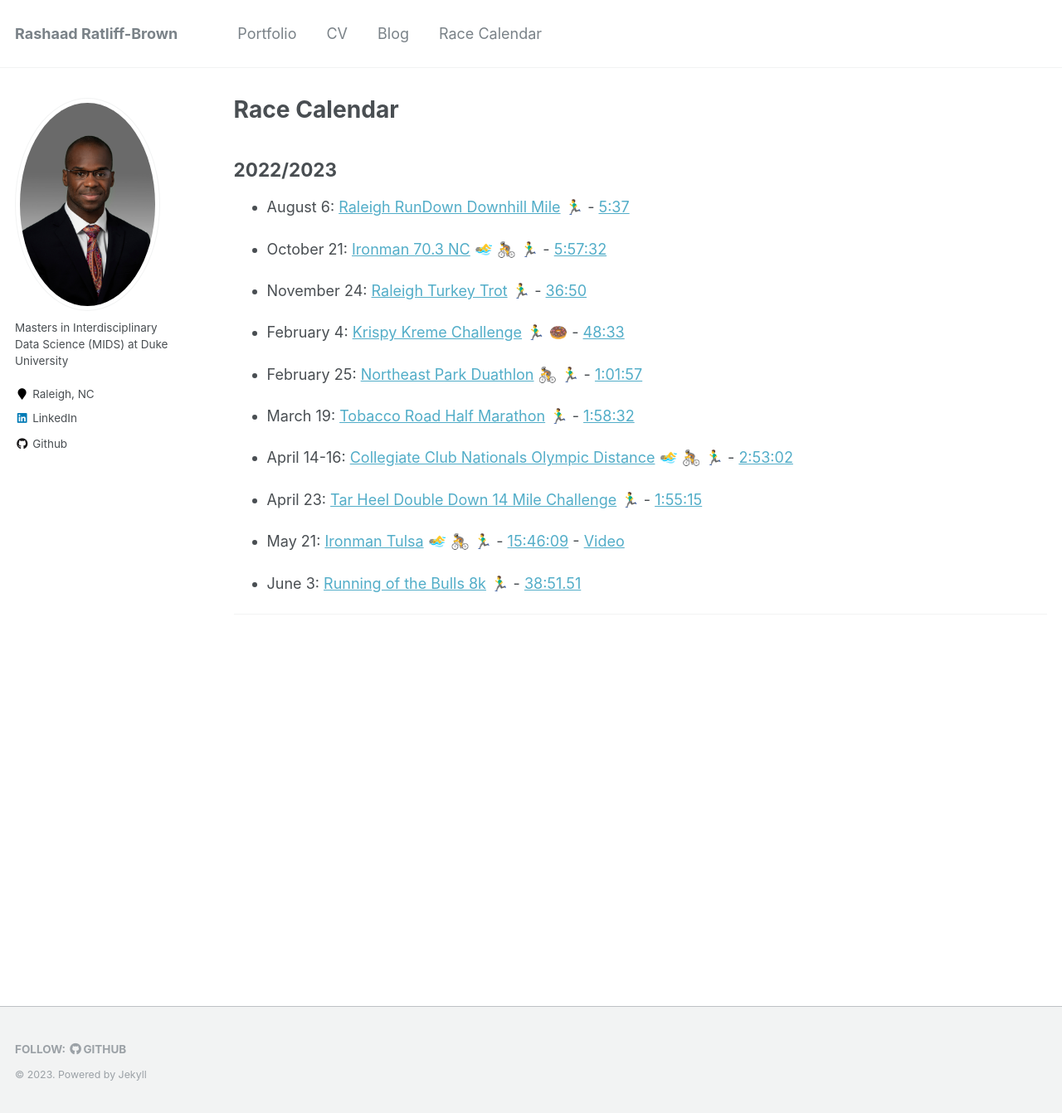
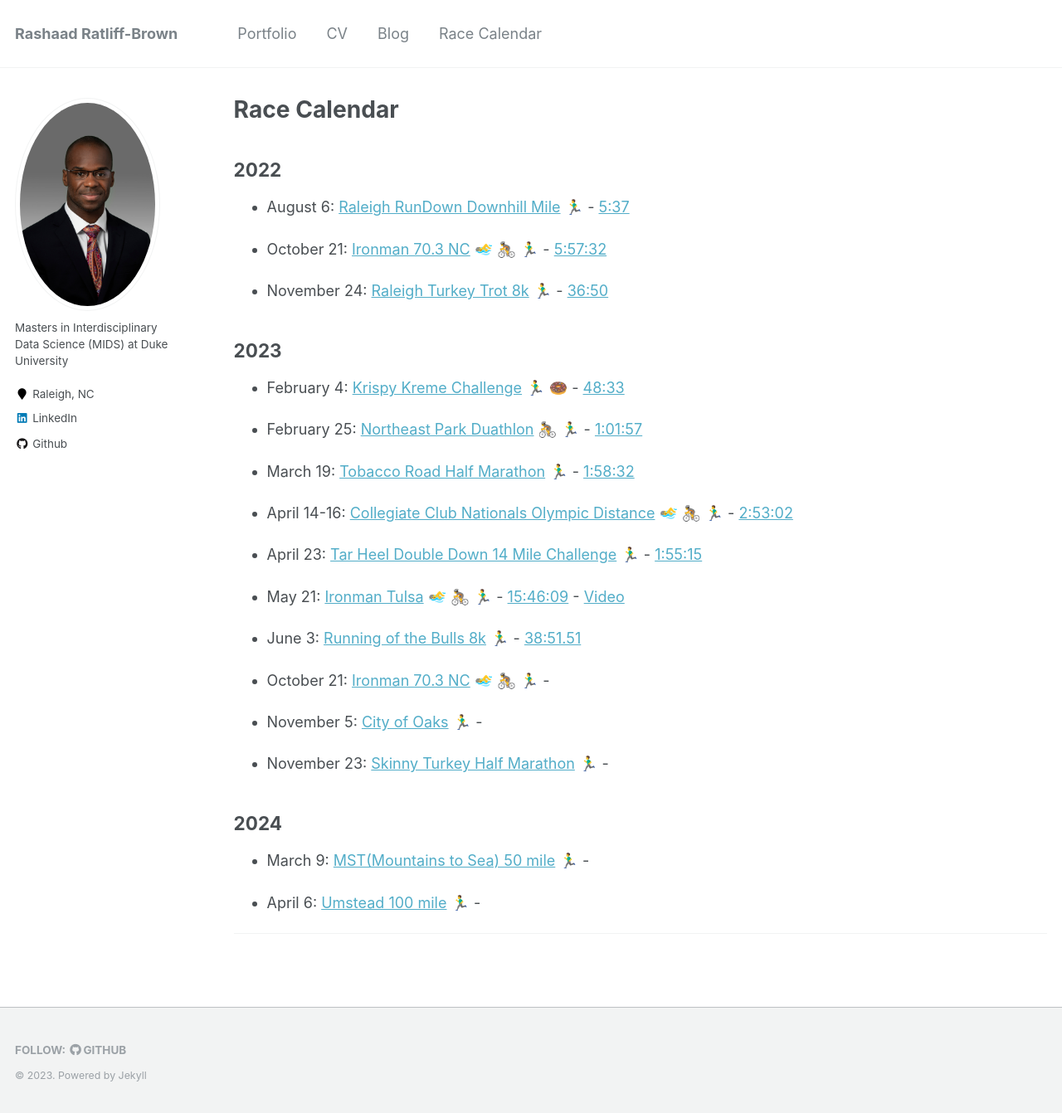
Before and after one commit to caratliff/caratliff.github.io, a Jekyll site: the page built from _pages/race-calendar.md, in a window 1280 px wide and 1342 px high. Shown: the whole window at 83% size. Built offline with Jekyll 4.4.1, drawn with Linux system fonts in a browser that asks for light colours; emoji names are drawn with the system emoji font.

Commit message:
Update race-calendar.md

```diff
--- a/_pages/race-calendar.md
+++ b/_pages/race-calendar.md
@@ -6,13 +6,15 @@ redirect_from:
   - /race-calendar
 ---
 
-## 2022/2023
+## 2022
 
 - August 6: [Raleigh RunDown Downhill Mile](https://runsignup.com/Race/Results/116189#resultSetId-266098;perpage:5000) :running_man: - [5:37](https://runsignup.com/Race/Results/116189#resultSetId-331659;perpage:100)
 
 - October 21: [Ironman 70.3 NC](https://www.ironman.com/im703-north-carolina?_ga=2.262261516.1463858545.1659123373-1026453001.1656093606) :swimming_man: :bicyclist: :running_man: - [5:57:32](https://www.ironman.com/im703-north-carolina-results)
 
-- November 24: [Raleigh Turkey Trot](https://ridgewoodturkeytrot.itsyourrace.com/event.aspx?id=4847) 🏃‍♂️ - [36:50](https://ridgewoodturkeytrot.itsyourrace.com/Results.aspx?id=4847&y=&eid=&srch=Rashaad%20&g=&amin=&amax=)
+- November 24: [Raleigh Turkey Trot 8k](https://ridgewoodturkeytrot.itsyourrace.com/event.aspx?id=4847) 🏃‍♂️ - [36:50](https://ridgewoodturkeytrot.itsyourrace.com/Results.aspx?id=4847&y=&eid=&srch=Rashaad%20&g=&amin=&amax=)
+
+## 2023
 
 - February 4: [Krispy Kreme Challenge](https://krispykremechallenge.com) 🏃‍♂️ :doughnut: - [48:33](https://www.itsyourrace.com/results.aspx?id=89&y=&eid=&srch=rashaad&g=&amin=&amax=)
 
@@ -31,6 +33,18 @@ redirect_from:
 - May 21: [Ironman Tulsa](https://www.ironman.com/im703-tulsa) :swimming_man: :bicyclist: :running_man: - [15:46:09](https://feathersprod.blob.core.windows.net/api-public/A0C726B6-F648-41E0-91D2-58E4D3FA9F46.pdf) - [Video](https://www.youtube.com/watch?v=ktQtcAhxv3E)
 
 - June 3: [Running of the Bulls 8k](https://runsignup.com/Race/NC/Durham/RunningoftheBulls8K) :running_man: - [38:51.51](https://runsignup.com/Race/Results/124617/IndividualResult/bBTS?resultSetId=383819#U51753724)
+
+- October 21: [Ironman 70.3 NC](https://www.ironman.com/im703-north-carolina?_ga=2.262261516.1463858545.1659123373-1026453001.1656093606) :swimming_man: :bicyclist: :running_man: -
+
+- November 5: [City of Oaks](https://cityofoaksmarathon.com) :running_man: -
+
+- November 23: [Skinny Turkey Half Marathon](https://fsseries.com/event/skinny/) :running_man: -
+
+## 2024
+
+- March 9: [MST(Mountains to Sea) 50 mile](https://ultrarunning.com/calendar/event/mst-100) :running_man: -
+
+- April 6: [Umstead 100 mile](https://ultrarunning.com/calendar/event/umstead) :running_man: -
 
 
 <!--- Gran Fondo Asheville: July 16, 2023 -->
```
